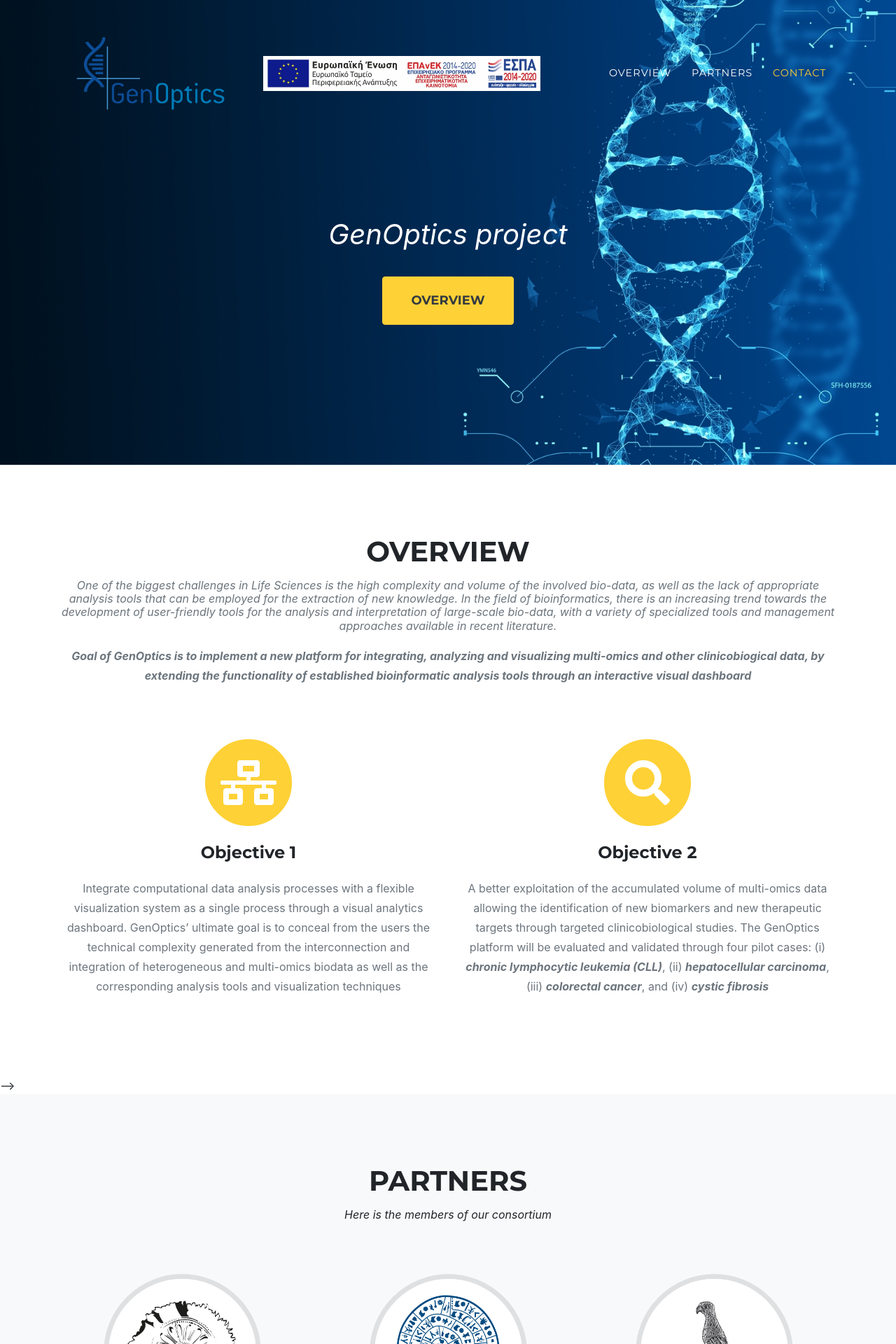
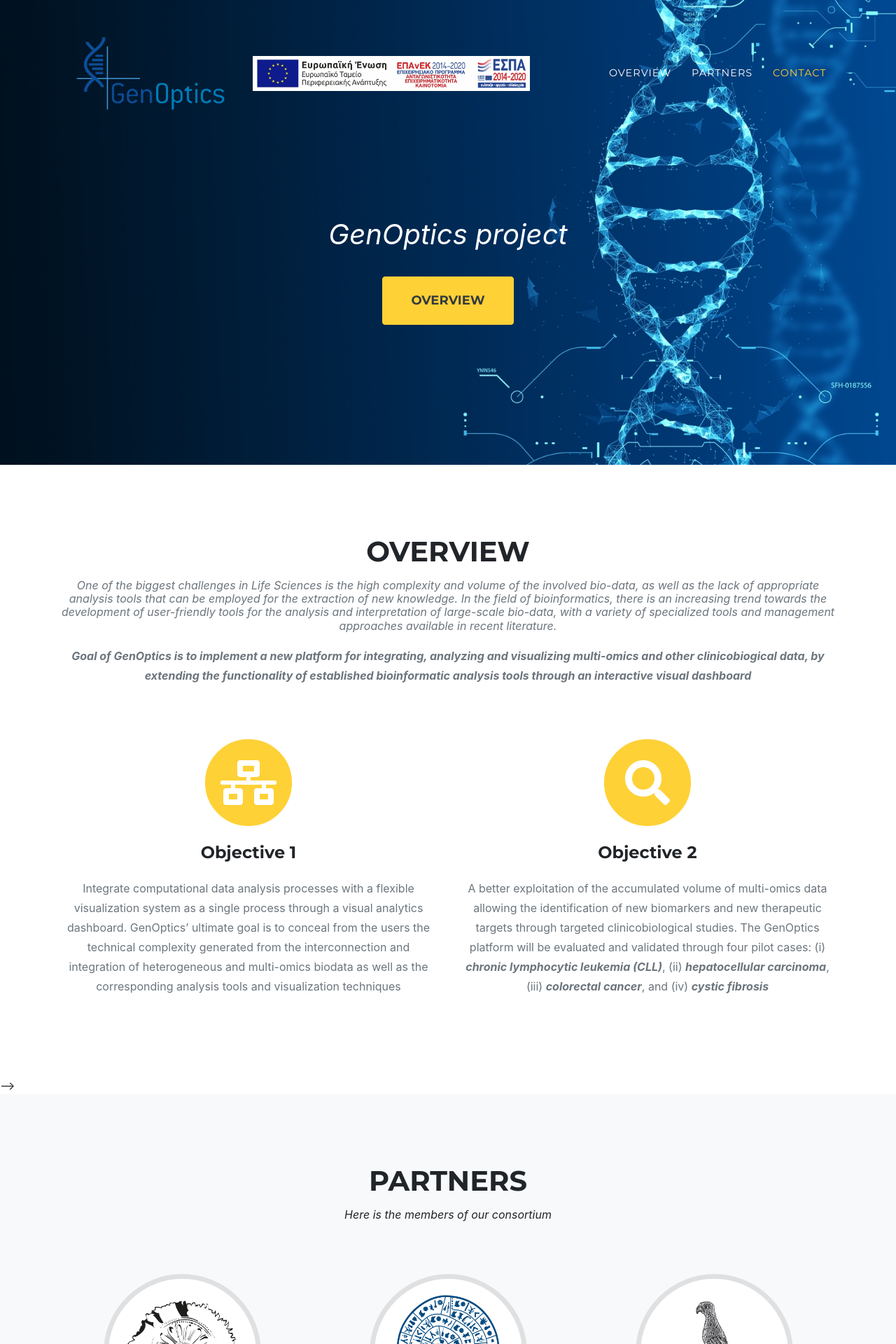
Before and after one commit to GenOptics/GenOptics.github.io, a Jekyll site: the page built from index.md, in a window 1280 px wide. Shown: the top 1920 px of the page at 70% size. Built offline with Jekyll 4.4.1, drawn with Linux system fonts in a browser that asks for light colours; some web fonts are replaced.

Commit message:
removing col-md-4 from navheader 2nd

```diff
--- a/_includes/navheader.html
+++ b/_includes/navheader.html
@@ -8,7 +8,8 @@
             {{ site.title }}
           {%- endif -%}
       </a>
-      <div class="col-md-4">
+      <!-- <div class="col-md-4"> -->
+      <div>
         <img src="assets/img/espa.jpg" height="50" alt="Funding bodies image"/>
       </div>
       <button class="navbar-toggler navbar-toggler-right" type="button" data-toggle="collapse" data-target="#navbarResponsive" aria-controls="navbarResponsive" aria-expanded="false" aria-label="Toggle navigation">
```
